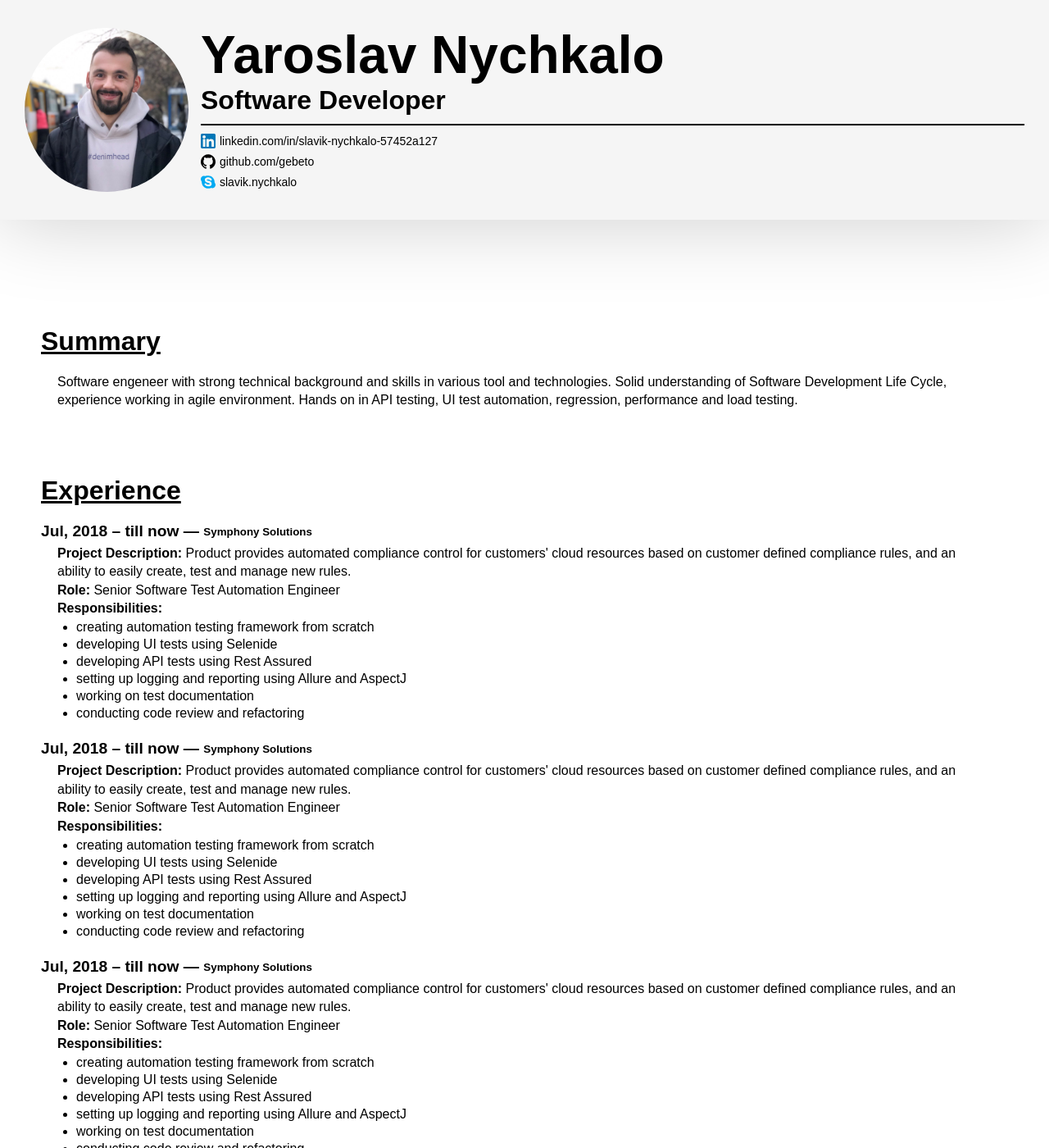
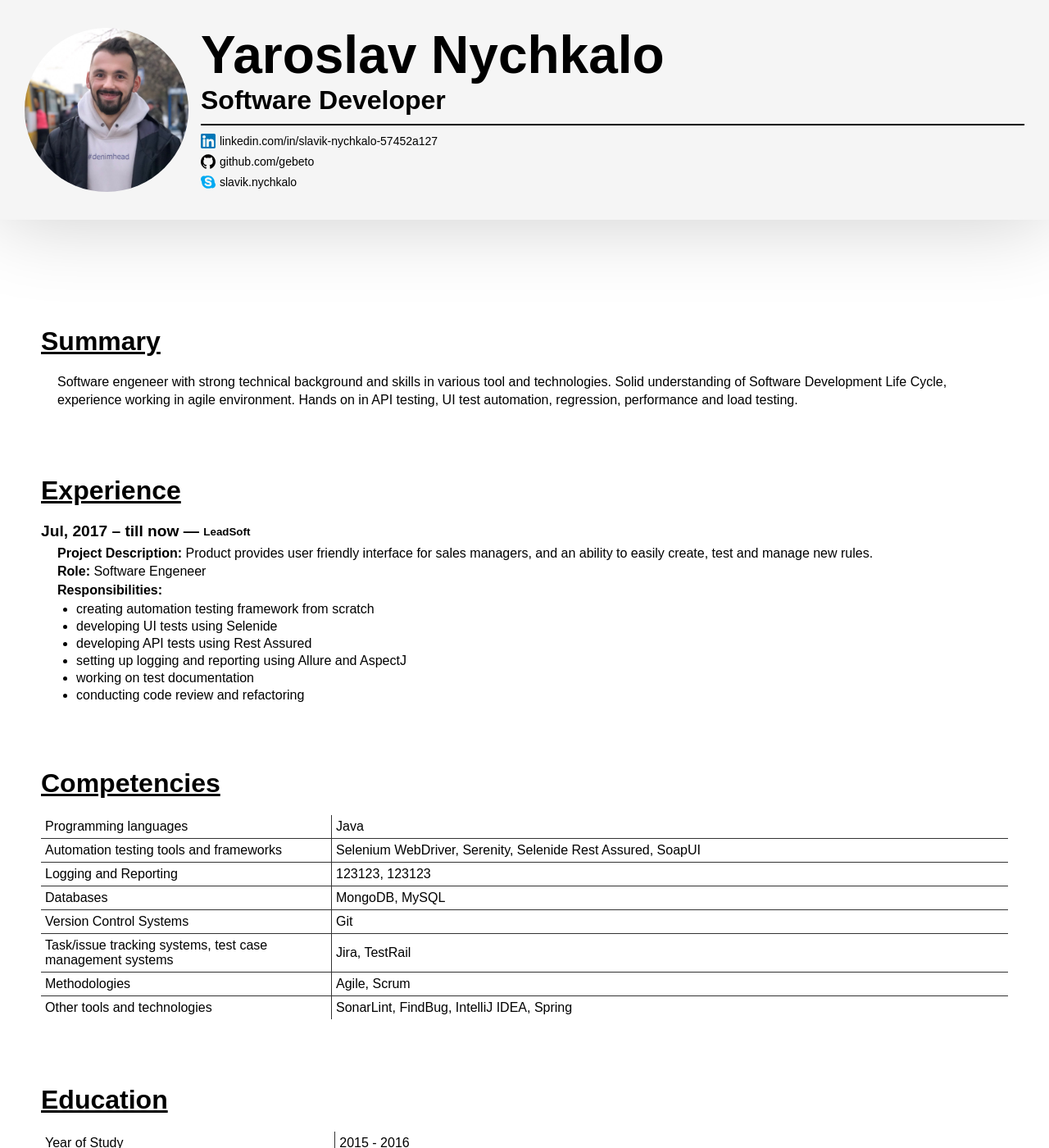
Before and after one commit to gebeto/cv, a Jekyll site: the page built from README.md, in a window 1280 px wide and 1400 px high. Shown: the whole window at 82% size. Built offline with Jekyll 4.4.1, drawn with Linux system fonts in a browser that asks for light colours; our own code applies the rules of GitHub Pages for plain Markdown files.

Commit message:
add some info

```diff
--- a/_data/experience.json
+++ b/_data/experience.json
@@ -1,46 +1,11 @@
 [
 	{
-		"role": "Senior Software Test Automation Engineer",
-		"time_range": "Jul, 2018 – till now",
+		"role": "Software Engeneer",
+		"time_range": "Jul, 2017 – till now",
 		"company": {
-			"title": "Symphony Solutions",
-			"url": "https://www.symphony-solutions.eu/"
+			"title": "LeadSoft",
 		},
-		"description": "Product provides automated compliance control for customers' cloud resources based on customer defined compliance rules, and an ability to easily create, test and manage new rules.",
-		"responsibilities": [
-			"creating automation testing framework from scratch",
-			"developing UI tests using Selenide",
-			"developing API tests using Rest Assured",
-			"setting up logging and reporting using Allure and AspectJ",
-			"working on test documentation",
-			"conducting code review and refactoring",
-		],
-	},
-	{
-		"role": "Senior Software Test Automation Engineer",
-		"time_range": "Jul, 2018 – till now",
-		"company": {
-			"title": "Symphony Solutions",
-			"url": "https://www.symphony-solutions.eu/"
-		},
-		"description": "Product provides automated compliance control for customers' cloud resources based on customer defined compliance rules, and an ability to easily create, test and manage new rules.",
-		"responsibilities": [
-			"creating automation testing framework from scratch",
-			"developing UI tests using Selenide",
-			"developing API tests using Rest Assured",
-			"setting up logging and reporting using Allure and AspectJ",
-			"working on test documentation",
-			"conducting code review and refactoring",
-		],
-	},
-	{
-		"role": "Senior Software Test Automation Engineer",
-		"time_range": "Jul, 2018 – till now",
-		"company": {
-			"title": "Symphony Solutions",
-			"url": "https://www.symphony-solutions.eu/"
-		},
-		"description": "Product provides automated compliance control for customers' cloud resources based on customer defined compliance rules, and an ability to easily create, test and manage new rules.",
+		"description": "Product provides user friendly interface for sales managers, and an ability to easily create, test and manage new rules.",
 		"responsibilities": [
 			"creating automation testing framework from scratch",
 			"developing UI tests using Selenide",
```
